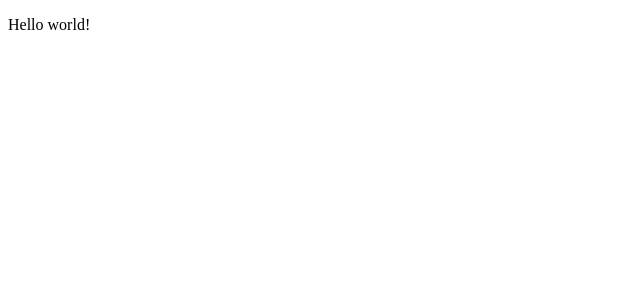
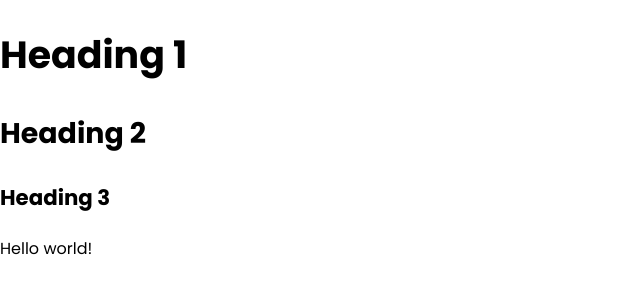
Before and after one commit to gkullar/exercise, a Next.js app: page / in a window 1280 px wide. Shown: the top 300 px of the page, without its empty margins (0-640 px from the left). Built offline with nearby package versions, Linux system fonts and the light colour scheme.

Commit message:
add global styles

```diff
--- /dev/null
+++ b/pages/_app.tsx
@@ -0,0 +1,8 @@
+import { AppProps } from 'next/app';
+import '../styles/global.css';
+
+function App({ Component, pageProps }: AppProps) {
+  return <Component {...pageProps} />;
+}
+
+export default App;
--- a/pages/index.tsx
+++ b/pages/index.tsx
@@ -7,7 +7,14 @@
       <title>Exercise</title>
       <meta name="viewport" content="initial-scale=1.0, width=device-width" />
       <link rel="shortcut icon" href="/favicon.ico" />
+      <link
+        href="https://fonts.googleapis.com/css2?family=Poppins:wght@400;700&display=swap"
+        rel="stylesheet"
+      ></link>
     </Head>
+    <h1>Heading 1</h1>
+    <h2>Heading 2</h2>
+    <h3>Heading 3</h3>
     <p>Hello world!</p>
   </div>
 );
--- /dev/null
+++ b/styles/_normalize.css
@@ -0,0 +1,351 @@
+/*! normalize.css v8.0.1 | MIT License | github.com/necolas/normalize.css */
+
+/* Document
+   ========================================================================== */
+
+/**
+ * 1. Correct the line height in all browsers.
+ * 2. Prevent adjustments of font size after orientation changes in iOS.
+ */
+
+html {
+  line-height: 1.15; /* 1 */
+  -webkit-text-size-adjust: 100%; /* 2 */
+}
+
+/* Sections
+   ========================================================================== */
+
+/**
+ * Remove the margin in all browsers.
+ */
+
+body {
+  margin: 0;
+}
+
+/**
+ * Render the `main` element consistently in IE.
+ */
+
+main {
+  display: block;
+}
+
+/**
+ * Correct the font size and margin on `h1` elements within `section` and
+ * `article` contexts in Chrome, Firefox, and Safari.
+ */
+
+h1 {
+  font-size: 2em;
+  margin: 0.67em 0;
+}
+
+/* Grouping content
+   ========================================================================== */
+
+/**
+ * 1. Add the correct box sizing in Firefox.
+ * 2. Show the overflow in Edge and IE.
+ */
+
+hr {
+  box-sizing: content-box; /* 1 */
+  height: 0; /* 1 */
+  overflow: visible; /* 2 */
+}
+
+/**
+ * 1. Correct the inheritance and scaling of font size in all browsers.
+ * 2. Correct the odd `em` font sizing in all browsers.
+ */
+
+pre {
+  font-family: monospace, monospace; /* 1 */
+  font-size: 1em; /* 2 */
+}
+
+/* Text-level semantics
+   ========================================================================== */
+
+/**
+ * Remove the gray background on active links in IE 10.
+ */
+
+a {
+  background-color: transparent;
+}
+
+/**
+ * 1. Remove the bottom border in Chrome 57-
+ * 2. Add the correct text decoration in Chrome, Edge, IE, Opera, and Safari.
+ */
+
+abbr[title] {
+  border-bottom: none; /* 1 */
+  text-decoration: underline; /* 2 */
+  text-decoration: underline dotted; /* 2 */
+}
+
+/**
+ * Add the correct font weight in Chrome, Edge, and Safari.
+ */
+
+b,
+strong {
+  font-weight: bolder;
+}
+
+/**
+ * 1. Correct the inheritance and scaling of font size in all browsers.
+ * 2. Correct the odd `em` font sizing in all browsers.
+ */
+
+code,
+kbd,
+samp {
+  font-family: monospace, monospace; /* 1 */
+  font-size: 1em; /* 2 */
+}
+
+/**
+ * Add the correct font size in all browsers.
+ */
+
+small {
+  font-size: 80%;
+}
+
+/**
+ * Prevent `sub` and `sup` elements from affecting the line height in
+ * all browsers.
+ */
+
+sub,
+sup {
+  font-size: 75%;
+  line-height: 0;
+  position: relative;
+  vertical-align: baseline;
+}
+
+sub {
+  bottom: -0.25em;
+}
+
+sup {
+  top: -0.5em;
+}
+
+/* Embedded content
+   ========================================================================== */
+
+/**
+ * Remove the border on images inside links in IE 10.
+ */
+
+img {
+  border-style: none;
+}
+
+/* Forms
+   ========================================================================== */
+
+/**
+ * 1. Change the font styles in all browsers.
+ * 2. Remove the margin in Firefox and Safari.
+ */
+
+button,
+input,
+optgroup,
+select,
+textarea {
+  font-family: inherit; /* 1 */
+  font-size: 100%; /* 1 */
+  line-height: 1.15; /* 1 */
+  margin: 0; /* 2 */
+}
+
+/**
+ * Show the overflow in IE.
+ * 1. Show the overflow in Edge.
+ */
+
+button,
+input {
+  /* 1 */
+  overflow: visible;
+}
+
+/**
+ * Remove the inheritance of text transform in Edge, Firefox, and IE.
+ * 1. Remove the inheritance of text transform in Firefox.
+ */
+
+button,
+select {
+  /* 1 */
+  text-transform: none;
+}
+
+/**
+ * Correct the inability to style clickable types in iOS and Safari.
+ */
+
+button,
+[type='button'],
+[type='reset'],
+[type='submit'] {
+  -webkit-appearance: button;
+}
+
+/**
+ * Remove the inner border and padding in Firefox.
+ */
+
+button::-moz-focus-inner,
+[type='button']::-moz-focus-inner,
+[type='reset']::-moz-focus-inner,
+[type='submit']::-moz-focus-inner {
+  border-style: none;
+  padding: 0;
+}
+
+/**
+ * Restore the focus styles unset by the previous rule.
+ */
+
+button:-moz-focusring,
+[type='button']:-moz-focusring,
+[type='reset']:-moz-focusring,
+[type='submit']:-moz-focusring {
+  outline: 1px dotted ButtonText;
+}
+
+/**
+ * Correct the padding in Firefox.
+ */
+
+fieldset {
+  padding: 0.35em 0.75em 0.625em;
+}
+
+/**
+ * 1. Correct the text wrapping in Edge and IE.
+ * 2. Correct the color inheritance from `fieldset` elements in IE.
+ * 3. Remove the padding so developers are not caught out when they zero out
+ *    `fieldset` elements in all browsers.
+ */
+
+legend {
+  box-sizing: border-box; /* 1 */
+  color: inherit; /* 2 */
+  display: table; /* 1 */
+  max-width: 100%; /* 1 */
+  padding: 0; /* 3 */
+  white-space: normal; /* 1 */
+}
+
+/**
+ * Add the correct vertical alignment in Chrome, Firefox, and Opera.
+ */
+
+progress {
+  vertical-align: baseline;
+}
+
+/**
+ * Remove the default vertical scrollbar in IE 10+.
+ */
+
+textarea {
+  overflow: auto;
+}
+
+/**
+ * 1. Add the correct box sizing in IE 10.
+ * 2. Remove the padding in IE 10.
+ */
+
+[type='checkbox'],
+[type='radio'] {
+  box-sizing: border-box; /* 1 */
+  padding: 0; /* 2 */
+}
+
+/**
+ * Correct the cursor style of increment and decrement buttons in Chrome.
+ */
+
+[type='number']::-webkit-inner-spin-button,
+[type='number']::-webkit-outer-spin-button {
+  height: auto;
+}
+
+/**
+ * 1. Correct the odd appearance in Chrome and Safari.
+ * 2. Correct the outline style in Safari.
+ */
+
+[type='search'] {
+  -webkit-appearance: textfield; /* 1 */
+  outline-offset: -2px; /* 2 */
+}
+
+/**
+ * Remove the inner padding in Chrome and Safari on macOS.
+ */
+
+[type='search']::-webkit-search-decoration {
+  -webkit-appearance: none;
+}
+
+/**
+ * 1. Correct the inability to style clickable types in iOS and Safari.
+ * 2. Change font properties to `inherit` in Safari.
+ */
+
+::-webkit-file-upload-button {
+  -webkit-appearance: button; /* 1 */
+  font: inherit; /* 2 */
+}
+
+/* Interactive
+   ========================================================================== */
+
+/*
+ * Add the correct display in Edge, IE 10+, and Firefox.
+ */
+
+details {
+  display: block;
+}
+
+/*
+ * Add the correct display in all browsers.
+ */
+
+summary {
+  display: list-item;
+}
+
+/* Misc
+   ========================================================================== */
+
+/**
+ * Add the correct display in IE 10+.
+ */
+
+template {
+  display: none;
+}
+
+/**
+ * Add the correct display in IE 10.
+ */
+
+[hidden] {
+  display: none;
+}
--- /dev/null
+++ b/styles/_variables.css
@@ -0,0 +1,9 @@
+:root {
+  --font-size: 1rem;
+  --scale: 1.333;
+
+  --size-l: calc(var(--font-size) * var(--scale));
+  --size-xl: calc(var(--size-l) * var(--scale));
+  --size-xxl: calc(var(--size-xl) * var(--scale));
+  --size-s: calc(var(--font-size) / var(--scale));
+}
--- /dev/null
+++ b/styles/global.css
@@ -0,0 +1,30 @@
+@import '_normalize.css';
+@import '_variables.css';
+
+html,
+body {
+  padding: 0;
+  margin: 0;
+  font-family: 'Poppins', sans-serif;
+  line-height: 1.6;
+}
+
+* {
+  box-sizing: border-box;
+}
+
+p {
+  font-size: var(--font-size);
+}
+
+h1 {
+  font-size: var(--size-xxl);
+}
+
+h2 {
+  font-size: var(--size-xl);
+}
+
+h3 {
+  font-size: var(--size-l);
+}
```
